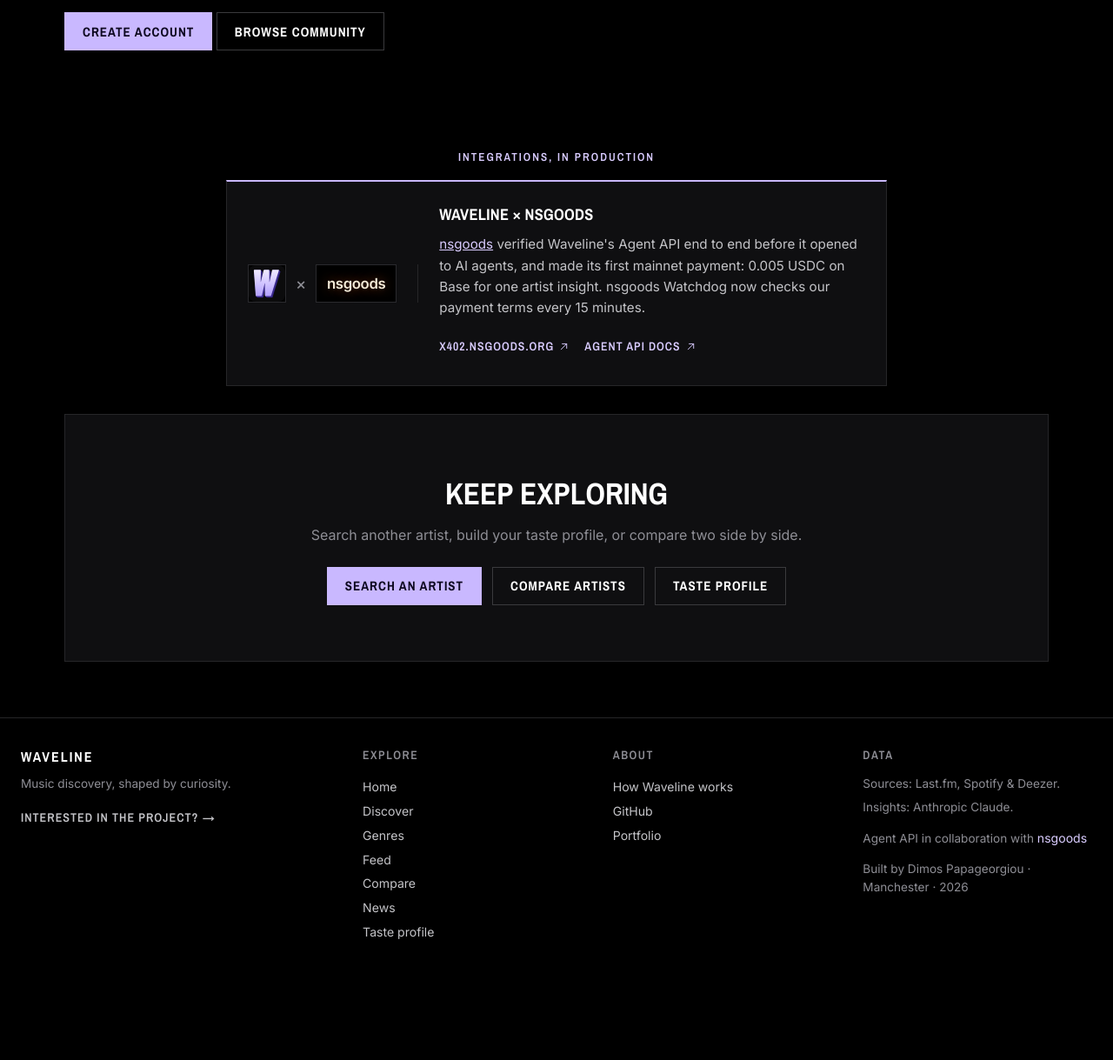
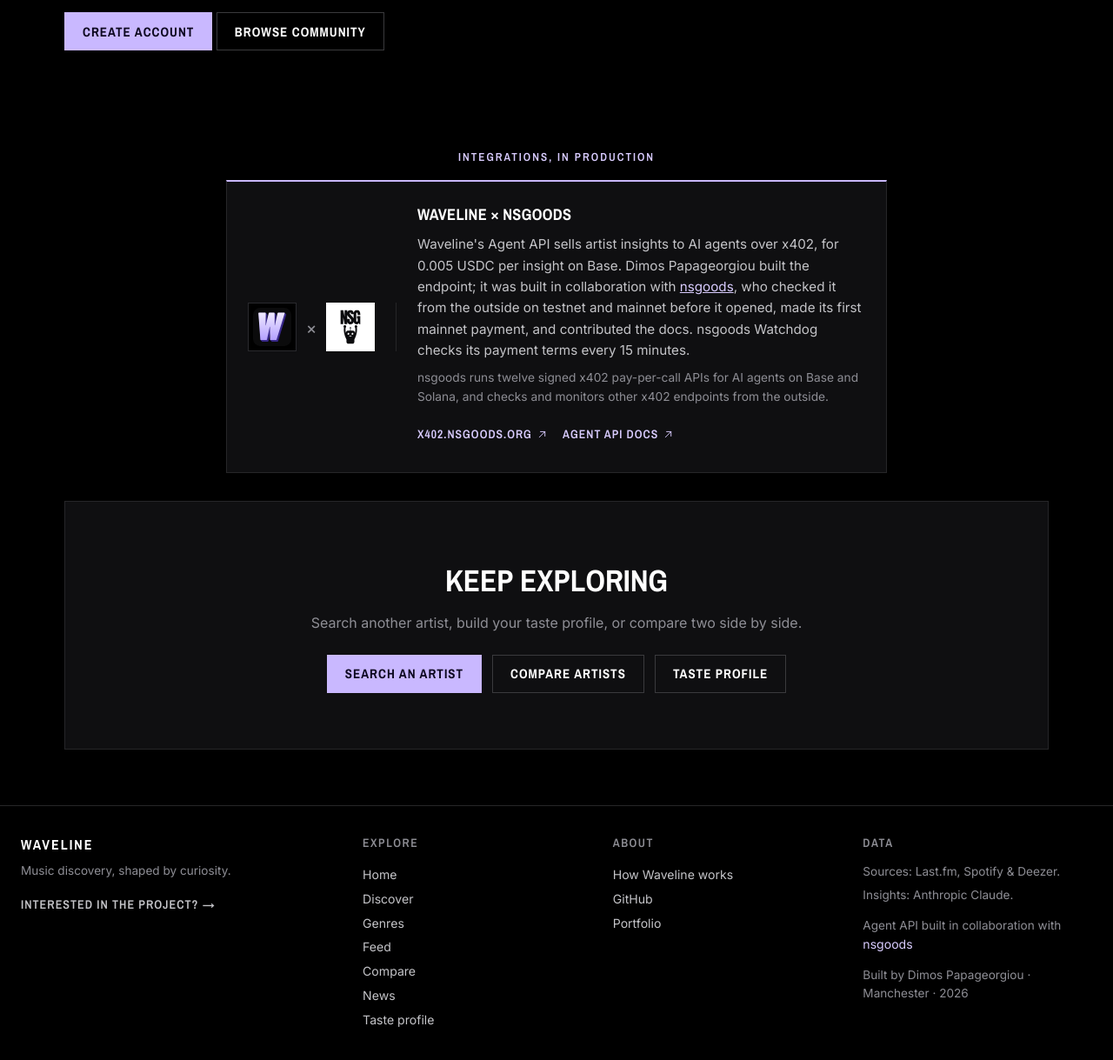
Before and after one commit to dimopapa91/music-insight-pipeline, a Flask app: page / in a window 1280 px wide. Shown: the part 1517-2736 px from the top of the page at 87% size. Before the commit the page ends 2597 px from the top, so only its background shows below. Run offline with Flask 3, Linux system fonts and the light colour scheme; data that the repository does not hold is empty; some libraries are stand-ins or nearby versions.

Commit message:
Waveline × nsgoods: official nsgoods logo (light-bg, unmodified), agreed wording, footer 'built in collaboration with'

```diff
--- a/static/css/waveline.css
+++ b/static/css/waveline.css
@@ -725,16 +725,16 @@ main h1 { font-family: var(--wv-font-display); text-transform: uppercase; letter
   border-top: 2px solid var(--wv-accent);
 }
 .wv-collab-lockup { display: flex; align-items: center; gap: 12px; padding-right: var(--wv-5); border-right: 1px solid var(--wv-border); }
-.wv-collab-lockup img { width: 44px; height: 44px; display: block; background: #000; border: 1px solid #2a2a2e; }
+.wv-collab-tile { width: 56px; height: 56px; display: inline-flex; align-items: center; justify-content: center; flex-shrink: 0; }
+.wv-collab-tile-wv { background: #000; border: 1px solid #2a2a2e; }
+.wv-collab-tile-wv img { width: 44px; height: 44px; display: block; }
+.wv-collab-tile-ns { background: #fff; border: 1px solid #fff; }
+.wv-collab-tile-ns img { height: 44px; width: auto; display: block; }
 .wv-collab-x { font-family: var(--wv-font-display); font-size: 1.3rem; color: var(--wv-muted); line-height: 1; }
-.wv-collab-ns {
-  display: inline-flex; align-items: center; height: 44px; padding: 0 12px; background: #000; border: 1px solid #2a2a2e;
-  font-family: var(--wv-font-body); font-weight: 700; font-size: 1.05rem; letter-spacing: -.4px; color: #f3ead8;
-  text-shadow: 0 0 14px rgba(255, 110, 40, .45);
-}
 .wv-collab-body h3 { font-family: var(--wv-font-display); text-transform: uppercase; font-size: 1.15rem; letter-spacing: .3px; margin-bottom: var(--wv-2); }
 .wv-collab-body p { color: var(--wv-ink-2); font-size: .95rem; line-height: 1.6; }
 .wv-collab-body p a { color: var(--wv-accent-ink); }
+.wv-collab-body .wv-collab-about { margin-top: var(--wv-2); font-size: .86rem; color: var(--wv-muted); }
 .wv-collab-links { display: flex; flex-wrap: wrap; gap: var(--wv-4); margin-top: var(--wv-3); }
 .wv-collab-links .wv-link { display: inline-flex; align-items: center; gap: 4px; min-height: 40px; }
 @media (max-width: 640px) {
--- a/templates/base.html
+++ b/templates/base.html
@@ -168,7 +168,7 @@
                 <h3>Data</h3>
                 <p>Sources: Last.fm, Spotify &amp; Deezer.</p>
                 <p style="margin-top:6px;">Insights: Anthropic Claude.</p>
-                <p class="wv-footer-collab">Agent API in collaboration with <a href="https://x402.nsgoods.org/" target="_blank" rel="noopener noreferrer">nsgoods</a></p>
+                <p class="wv-footer-collab">Agent API built in collaboration with <a href="https://x402.nsgoods.org/" target="_blank" rel="noopener noreferrer">nsgoods</a></p>
                 <p style="margin-top:14px;">Built by Dimos Papageorgiou · Manchester · 2026</p>
             </div>
         </div>
--- a/templates/index.html
+++ b/templates/index.html
@@ -388,21 +388,23 @@
     </div>
   </section>
 
-  <!-- INTEGRATIONS, IN PRODUCTION: the official Waveline × nsgoods
-       collaboration, mirroring the card nsgoods shows for Waveline on
-       x402.nsgoods.org. The nsgoods mark is a type-only lockup until their
-       official logo file lands in static/partners/. -->
+  {#- INTEGRATIONS, IN PRODUCTION: the official Waveline × nsgoods
+      collaboration, mirroring the card nsgoods shows for Waveline on
+      x402.nsgoods.org. Wording follows nsgoods' requests (see
+      tests/test_collaborations.py). Logo used unmodified with their OK,
+      copied byte-for-byte from x402.nsgoods.org/brand/. -#}
   <section class="wv-collab" id="collaborations" aria-labelledby="collab-h">
     <p class="wv-eyebrow" id="collab-h">Integrations, in production</p>
     <article class="wv-collab-card">
-      <div class="wv-collab-lockup" aria-label="Waveline in collaboration with nsgoods">
-        <img src="{{ url_for('static', filename='brand/waveline-app-icon.svg') }}" alt="" width="44" height="44" loading="lazy">
+      <div class="wv-collab-lockup">
+        <span class="wv-collab-tile wv-collab-tile-wv"><img src="{{ url_for('static', filename='brand/waveline-app-icon.svg') }}" alt="Waveline" width="44" height="44" loading="lazy"></span>
         <span class="wv-collab-x" aria-hidden="true">×</span>
-        <span class="wv-collab-ns" aria-hidden="true">nsgoods</span>
+        <a class="wv-collab-tile wv-collab-tile-ns" href="https://x402.nsgoods.org/" aria-label="nsgoods (opens x402.nsgoods.org)" target="_blank" rel="noopener noreferrer"><img src="{{ url_for('static', filename='partners/nsgoods-logo-for-light-bg.svg') }}" alt="nsgoods" width="31" height="48" loading="lazy"></a>
       </div>
       <div class="wv-collab-body">
         <h3>Waveline × nsgoods</h3>
-        <p><a href="https://x402.nsgoods.org/" target="_blank" rel="noopener noreferrer">nsgoods</a> verified Waveline's Agent API end to end before it opened to AI agents, and made its first mainnet payment: 0.005 USDC on Base for one artist insight. nsgoods Watchdog now checks our payment terms every 15 minutes.</p>
+        <p>Waveline's Agent API sells artist insights to AI agents over x402, for 0.005 USDC per insight on Base. Dimos Papageorgiou built the endpoint; it was built in collaboration with <a href="https://x402.nsgoods.org/" target="_blank" rel="noopener noreferrer">nsgoods</a>, who checked it from the outside on testnet and mainnet before it opened, made its first mainnet payment, and contributed the docs. nsgoods Watchdog checks its payment terms every 15 minutes.</p>
+        <p class="wv-collab-about">nsgoods runs twelve signed x402 pay-per-call APIs for AI agents on Base and Solana, and checks and monitors other x402 endpoints from the outside.</p>
         <div class="wv-collab-links">
           <a class="wv-link" href="https://x402.nsgoods.org/" target="_blank" rel="noopener noreferrer">x402.nsgoods.org {{ icon('external') }}</a>
           <a class="wv-link" href="https://github.com/dimopapa91/music-insight-pipeline/blob/main/docs/x402.md" target="_blank" rel="noopener noreferrer">Agent API docs {{ icon('external') }}</a>
```
Also changed, not shown: tests/test_collaborations.py (+18 -0 lines), static/partners/nsgoods-logo-for-light-bg.svg (added).
